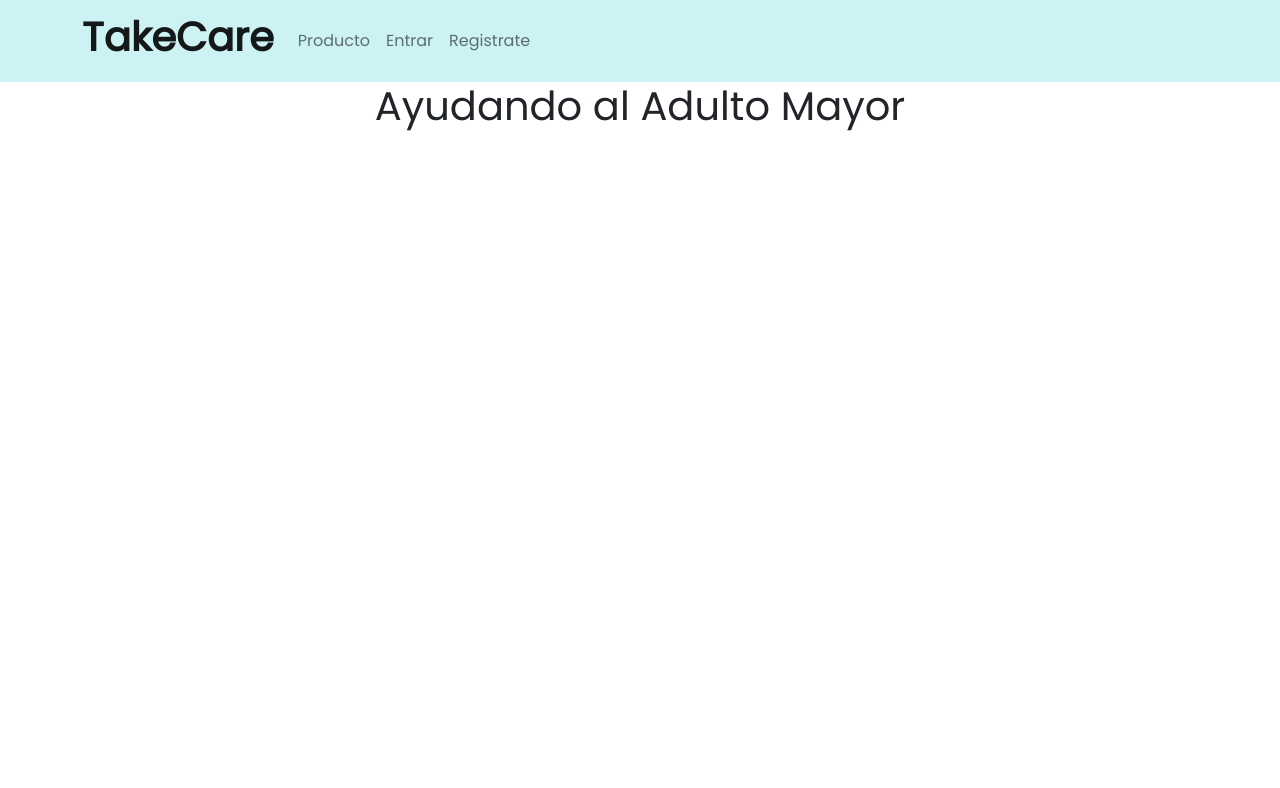
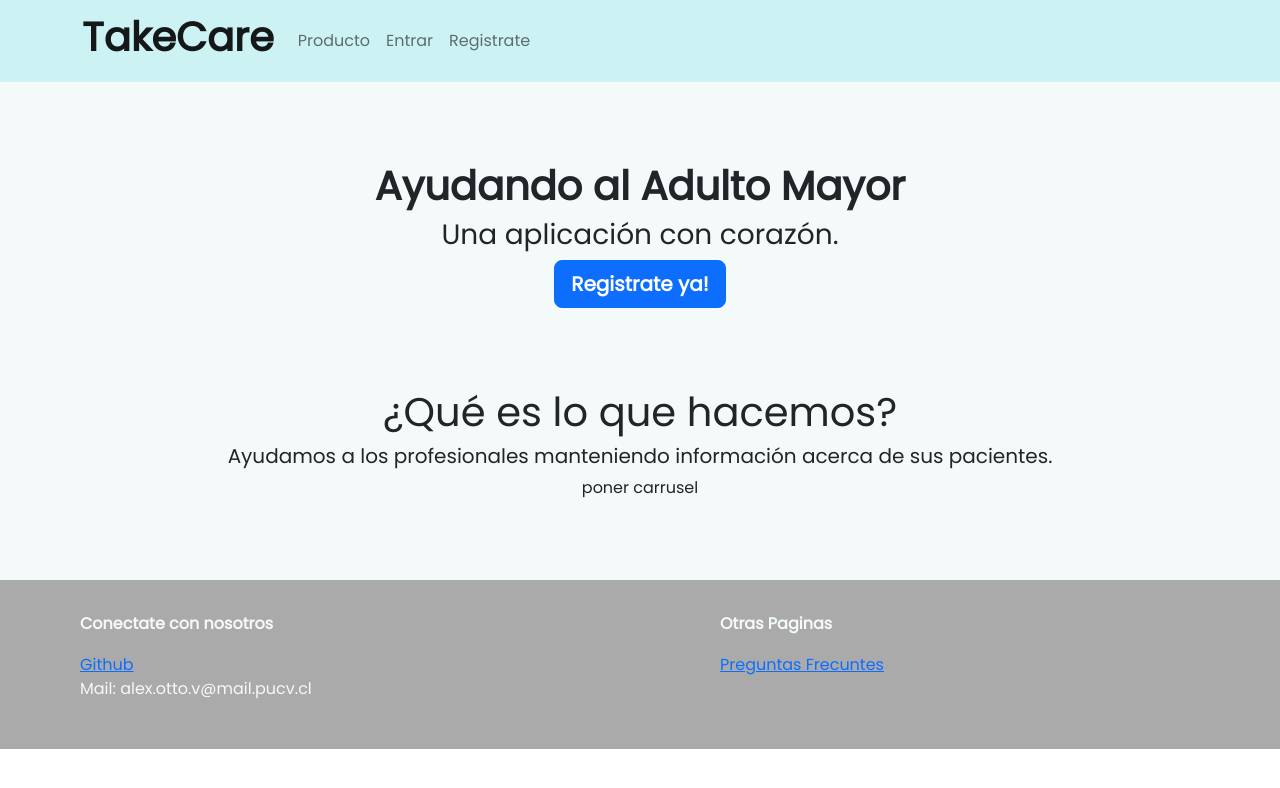
Before and after one commit to mrav7/TakeCare, a React (Vite) app in the folder TakeCare/: page / in a window 1280 px wide. Shown: the top 788 px of the page. Built offline with nearby package versions, Linux system fonts and the light colour scheme.

Commit message:
termine el modulo de contenido, termine el footer(reutilizable)

```diff
--- a/TakeCare/src/App.jsx
+++ b/TakeCare/src/App.jsx
@@ -1,6 +1,7 @@
 import Welcome from "./components/Welcome"
 import InNav from "./components/navBars/InNavBar"
 import LandingPage from "./components/main/LandingPage"
+import MainFooter from "./components/footers/MainFooter";
 import 'bootstrap/dist/css/bootstrap.min.css';
 
 export default function App() {
@@ -8,7 +9,7 @@ return (
 <>
 <InNav/>
 <LandingPage/>
-
+<MainFooter/>
 
 
 </>
--- /dev/null
+++ b/TakeCare/src/components/footers/MainFooter.jsx
@@ -0,0 +1,24 @@
+import React from 'react'
+import Container from "react-bootstrap/Container";
+import Row from 'react-bootstrap/Row';
+import Col from 'react-bootstrap/Col';
+import '../styles/MainFooter.css'
+
+export default function MainFooter() {
+  return (
+    <Container fluid >
+        <Row>
+        <Col className='footer-columns'>
+        <p><strong>Conectate con nosotros</strong></p>
+        <a className="footer-links" href="https://github.com/AlexOttoVicencio/TakeCare">Github</a>
+        <p>Mail: alex.otto.v@mail.pucv.cl</p>
+        </Col>
+        <Col className='footer-columns'>
+        <p><strong>Otras Paginas</strong></p>
+        <a className="footer-links" href="#">Preguntas Frecuntes</a>
+        </Col>
+
+      </Row>
+    </Container>
+  )
+}
--- a/TakeCare/src/components/main/LandingPage.jsx
+++ b/TakeCare/src/components/main/LandingPage.jsx
@@ -1,13 +1,31 @@
-import React from 'react'
-import Container from 'react-bootstrap/Container';
+import React from "react";
+import Container from "react-bootstrap/Container";
+import Button from "react-bootstrap/Button";
 
+import "../styles/landingPageContent.css";
 
 export default function LandingPage() {
   return (
-    <Container className='landingContent'>
-        <h1 className='text-center'>Ayudando al Adulto Mayor</h1>
+    <Container fluid className="landingContent text-center">
+      <h1>
+        <strong>Ayudando al Adulto Mayor</strong>
+      </h1>
+      <h3>Una aplicación con corazón.</h3>
+      <a href="#">
+        <Button size="lg">
+          <strong> Registrate ya!</strong>
+        </Button>
+      </a>
+      <Container fluid className="landingContent text-center">
+        <h1>¿Qué es lo que hacemos?</h1>
+        <h5 class="text-center">
+           Ayudamos a los profesionales manteniendo
+          información acerca de sus pacientes.
+        </h5>
+
+        <p>poner carrusel</p>
+
+      </Container>
     </Container>
-
-
-  )
+  );
 }
--- /dev/null
+++ b/TakeCare/src/components/styles/landingPageContent.css
@@ -0,0 +1,5 @@
+.landingContent{
+    background-color: #F4F9F9;
+    padding-top: 5em;
+    padding-bottom: 2em;
+}
--- /dev/null
+++ b/TakeCare/src/components/styles/mainFooter.css
@@ -0,0 +1,8 @@
+.footer-columns {
+    background-color: #AAAAAA;
+    color: #F4F9F9;
+    padding-left: 5em;
+    padding-right: 5em;
+    padding-top: 2em;
+    padding-bottom: 2em;
+  }
```
